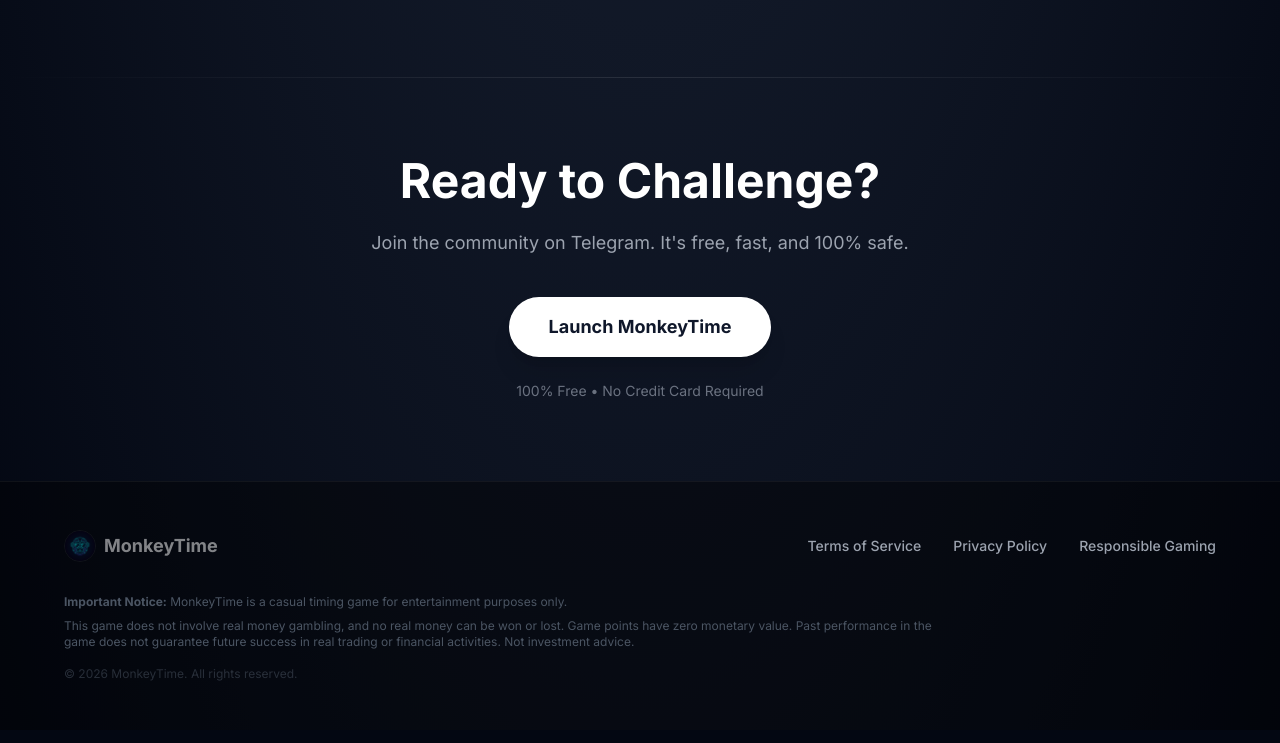
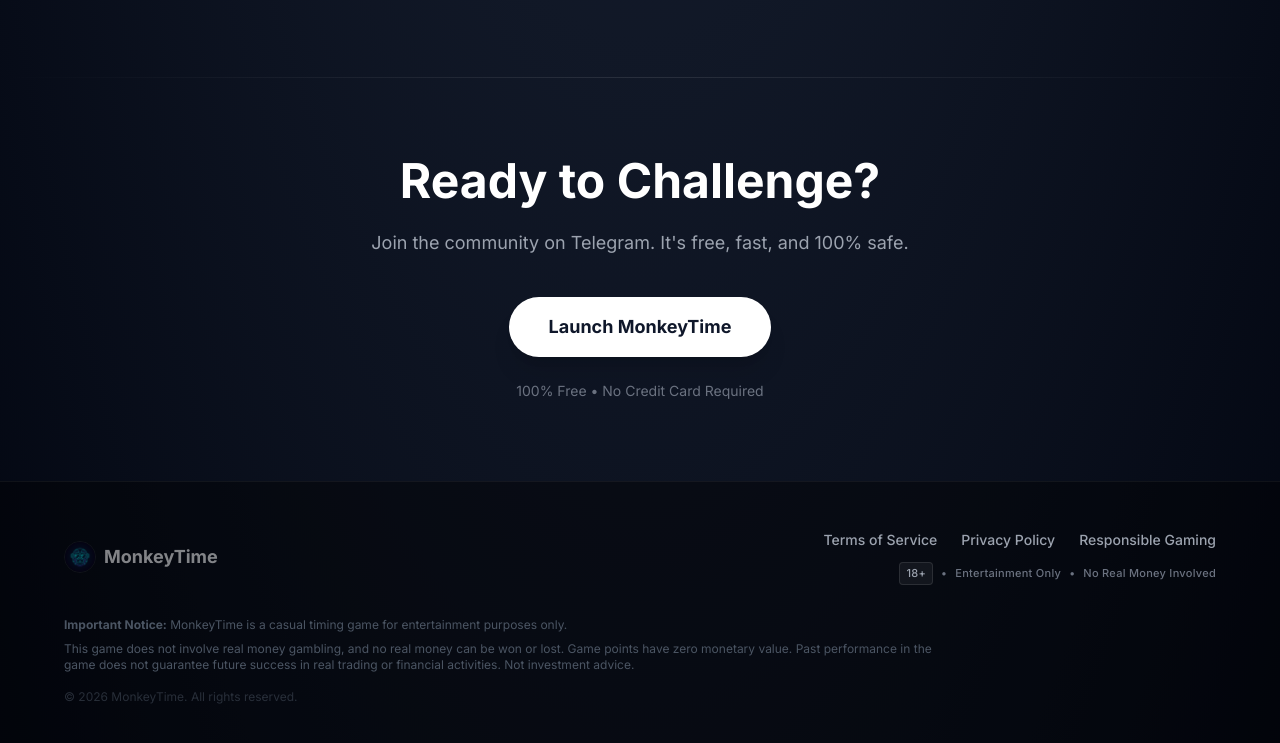
Before and after one commit to zPu2210/monkeytime-sea-lp, a website: page src/index.html in a window 1280 px wide. Shown: the part 1699-2442 px from the top of the page. Drawn offline with nearby package versions, Linux system fonts and the light colour scheme; files that its build step writes are made by us from their sources.

Commit message:
Add compliance badges to footer

```diff
--- a/src/index.html
+++ b/src/index.html
@@ -237,14 +237,23 @@
                     <span class="font-bold text-lg">MonkeyTime</span>
                 </div>
 
-                <!-- Legal Links -->
-                <div class="flex flex-wrap justify-center gap-8 text-sm text-gray-400 font-medium">
+                <!-- Legal & Compliance -->
+                <div class="flex flex-col items-center md:items-end gap-3">
+                    <div class="flex flex-wrap justify-center md:justify-end gap-6 text-sm text-gray-400 font-medium">
                         <button onclick="openModal('terms-modal')"
                             class="hover:text-white transition-colors cursor-pointer">Terms of Service</button>
                         <button onclick="openModal('privacy-modal')"
                             class="hover:text-white transition-colors cursor-pointer">Privacy Policy</button>
                         <button onclick="openModal('responsible-modal')"
                             class="hover:text-white transition-colors cursor-pointer">Responsible Gaming</button>
+                    </div>
+                    <div class="flex items-center gap-2 text-[11px] font-medium text-gray-500 tracking-wide">
+                        <span class="border border-white/10 bg-white/5 rounded px-1.5 py-0.5 text-gray-400">18+</span>
+                        <span>•</span>
+                        <span>Entertainment Only</span>
+                        <span>•</span>
+                        <span>No Real Money Involved</span>
+                    </div>
                 </div>
             </div>
 
```
Lines whose indentation alone changed are shown as unchanged.
